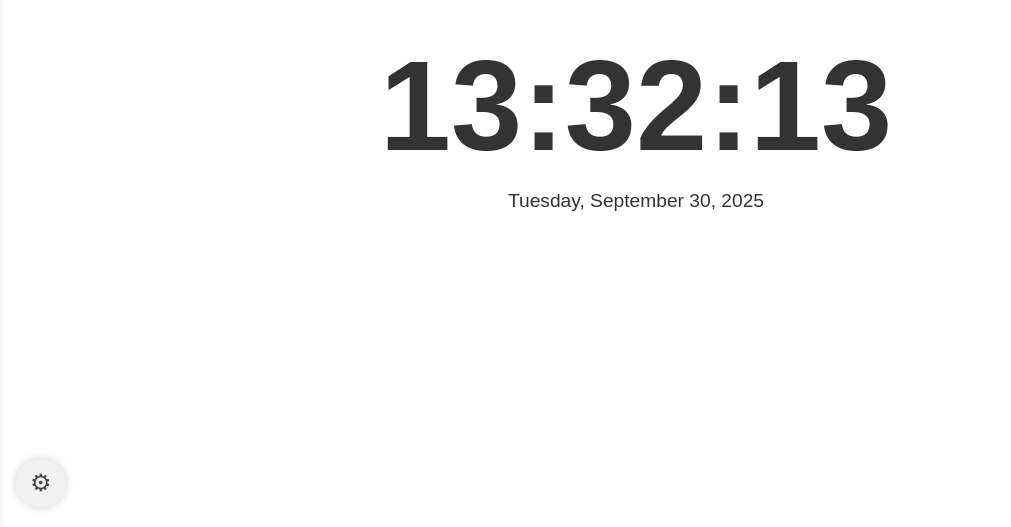
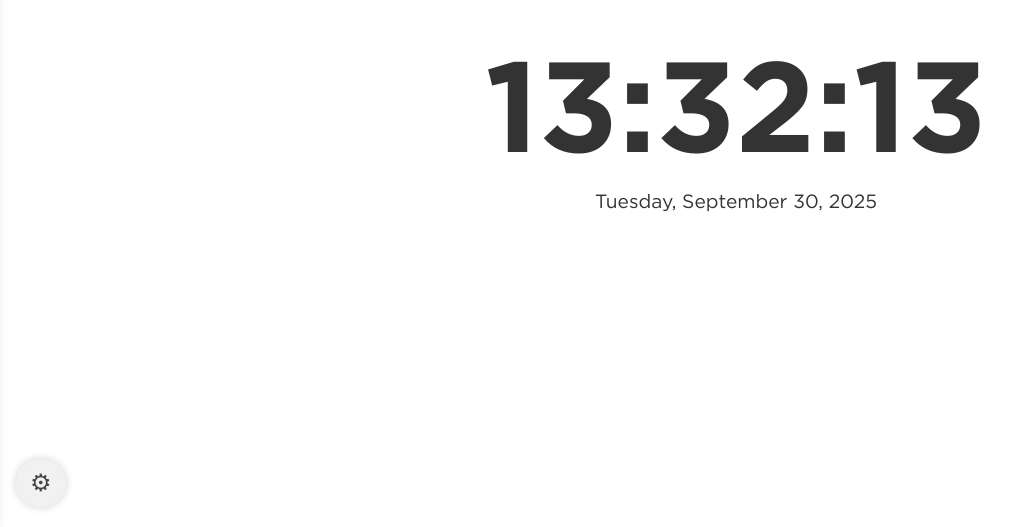
Before and after one commit to clocktimenow/current.time, a plain HTML site: page index.html in a window 1280 px wide. Shown: the part 273-800 px from the top of the page, without its empty margins (4-1015 px from the left). Drawn offline with Linux system fonts and the light colour scheme.

Commit message:
Upd:index.html, Prototype v2.2b

```diff
--- a/index.html
+++ b/index.html
@@ -133,22 +133,22 @@
         font-size: 14px;
         width: 200px;
       }
+    }
 
       .clock-container {
         margin-left: 200px;
       }
   @font-face {
     font-family: 'Gotham';
-    src: url('current.time/fonts/Gotham-Book.ttf') format('truetype');
+    src: url('./fonts/Gotham-Book.ttf') format('truetype');
     font-weight: 400;
   }
 
   @font-face {
     font-family: 'Gotham';
-    src: url('current.time/fonts/Gotham-Bold.ttf') format('truetype');
+    src: url('./fonts/Gotham-Bold.ttf') format('truetype');
     font-weight: 700;
   }
-    }
   </style>
 </head>
 <body>
```
